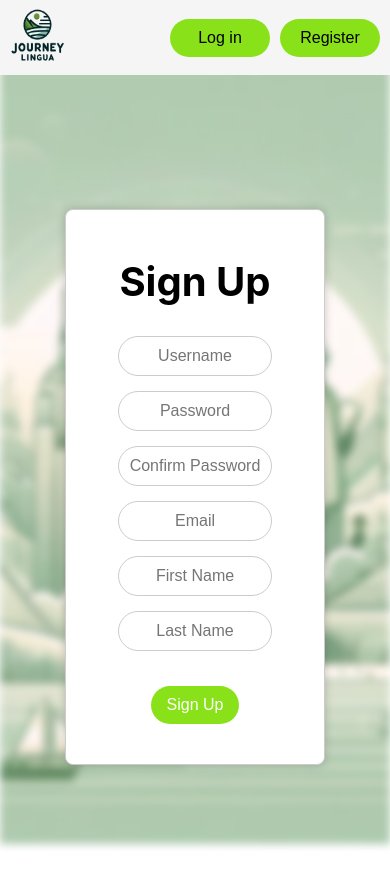
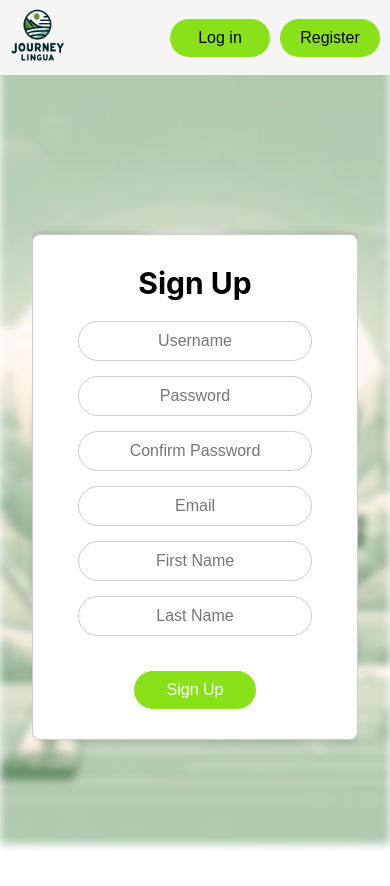
Before and after one commit to MKRadius/JourneyLingua, a React (Vite) app in the folder frontend/: page /signup in a window 390 px wide. Shown: the top 886 px of the page. Built offline with nearby package versions, Linux system fonts and the light colour scheme.

Commit message:
sign up form full responsive

```diff
--- a/frontend/src/styles/Login.css
+++ b/frontend/src/styles/Login.css
@@ -162,12 +162,6 @@
 
     .login-form input {
         width: 80%;
-        margin-bottom: 15px;
-        padding: 10px;
-        border: 1px solid #ccc;
-        border-radius: 4rem;
-        font-size: 16px;
-        text-align: center;
     }
 
     .login-form button {
--- a/frontend/src/styles/Register.css
+++ b/frontend/src/styles/Register.css
@@ -140,5 +140,36 @@
 }
 
 @media only screen and (max-width: 450px) {
+    .register-form {
+        padding: 10px;
+        margin: 0;
+    }
 
+    .register-form h1 {
+        margin-bottom: 20px;
+        font-size: 30px;
+    }
+
+    .register-form input {
+        width: 70%;
+    }
 }
+
+@media only screen and (max-width: 375px) {
+    .register-form {
+        padding: 10px;
+        margin: 0;
+    }
+
+    .register-form h1 {
+        font-size: 25px;
+    }
+
+    .register-form input {
+        width: 80%;
+    }
+
+    .register-form button {
+        width: 50%;
+    }
+}
```
